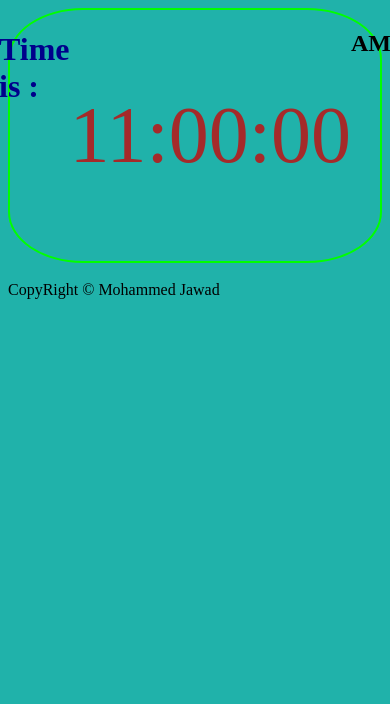
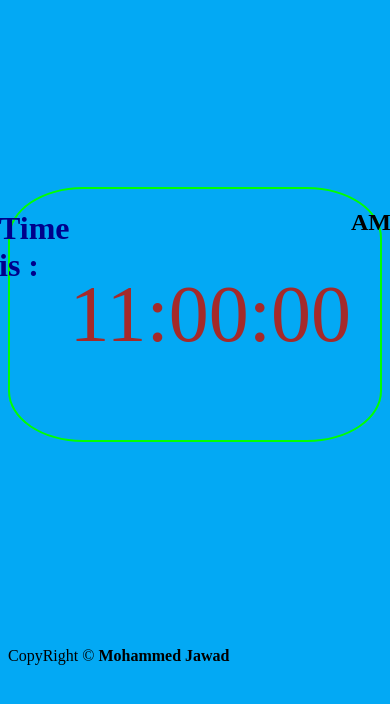
Before and after one commit to M20JK/ClockTest, a plain HTML site: page index.html in a window 390 px wide. Drawn offline with Linux system fonts and the light colour scheme.

Commit message:
adding media quiry

```diff
--- a/index.html
+++ b/index.html
@@ -13,9 +13,9 @@
       <p id="clock"></p>
       <h2 id="PM"></h2>
     </div>
-    <br>
+    <br />
 
-    <footer>CopyRight &copy; Mohammed Jawad</footer>
+    <footer>CopyRight &copy; <b> Mohammed Jawad</b></footer>
 
     <style>
       * {
@@ -23,7 +23,7 @@
         padding: 0;
       }
       body {
-        background-color: lightseagreen;
+        background-color: #607D8B;
       }
       #container {
         display: flex;
@@ -41,9 +41,16 @@
       }
       #hh2 {
         color: darkblue;
-
-        @
       }
+      @media only screen and (max-width:768px) {
+        body {
+          background-color: #03A9F4;
+        }
+        #container{
+          margin-top: 50%;
+          margin-bottom: 50%;
+        }
+        }
 
       footer {
         margin-bottom: 0;
```
